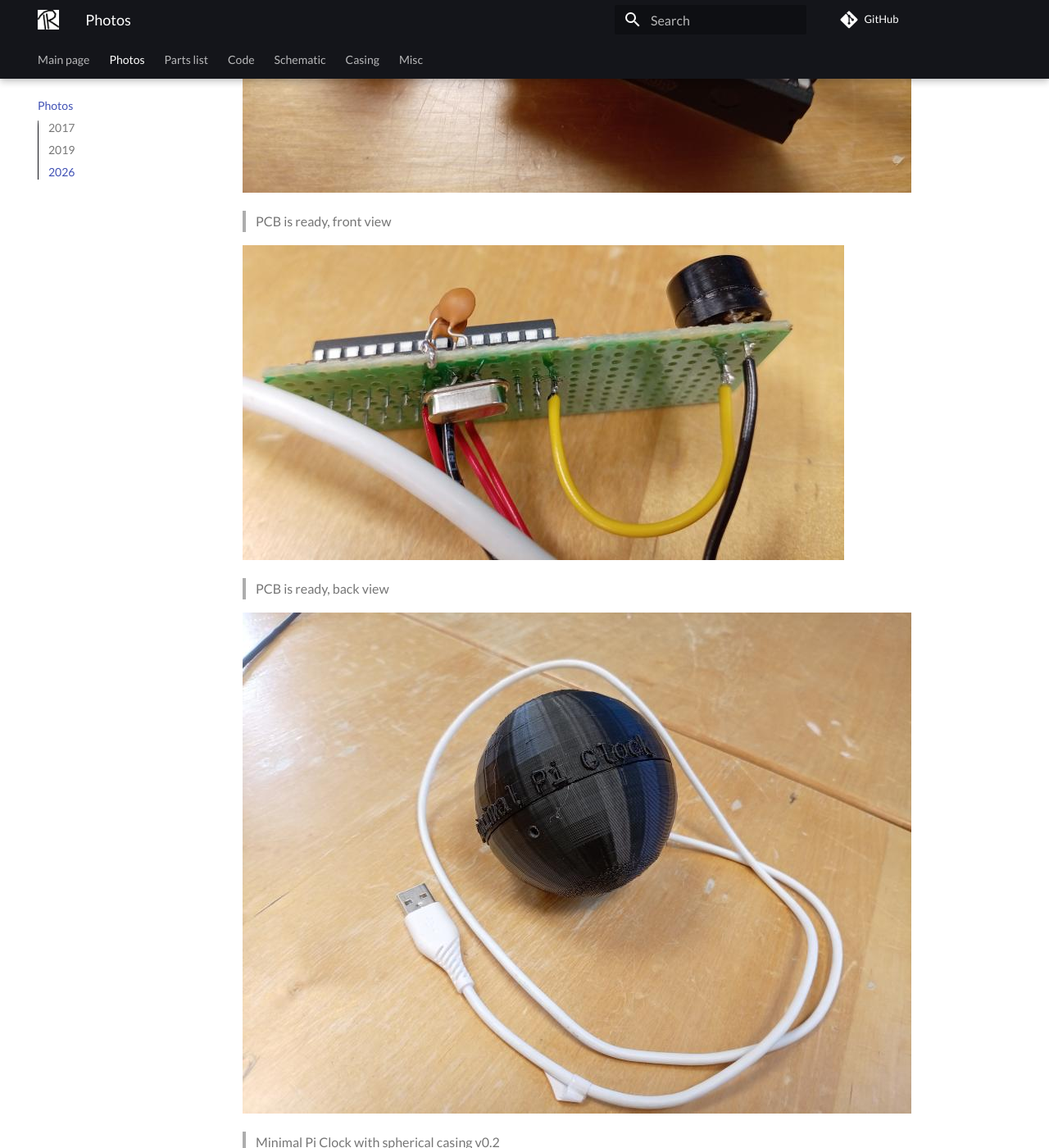
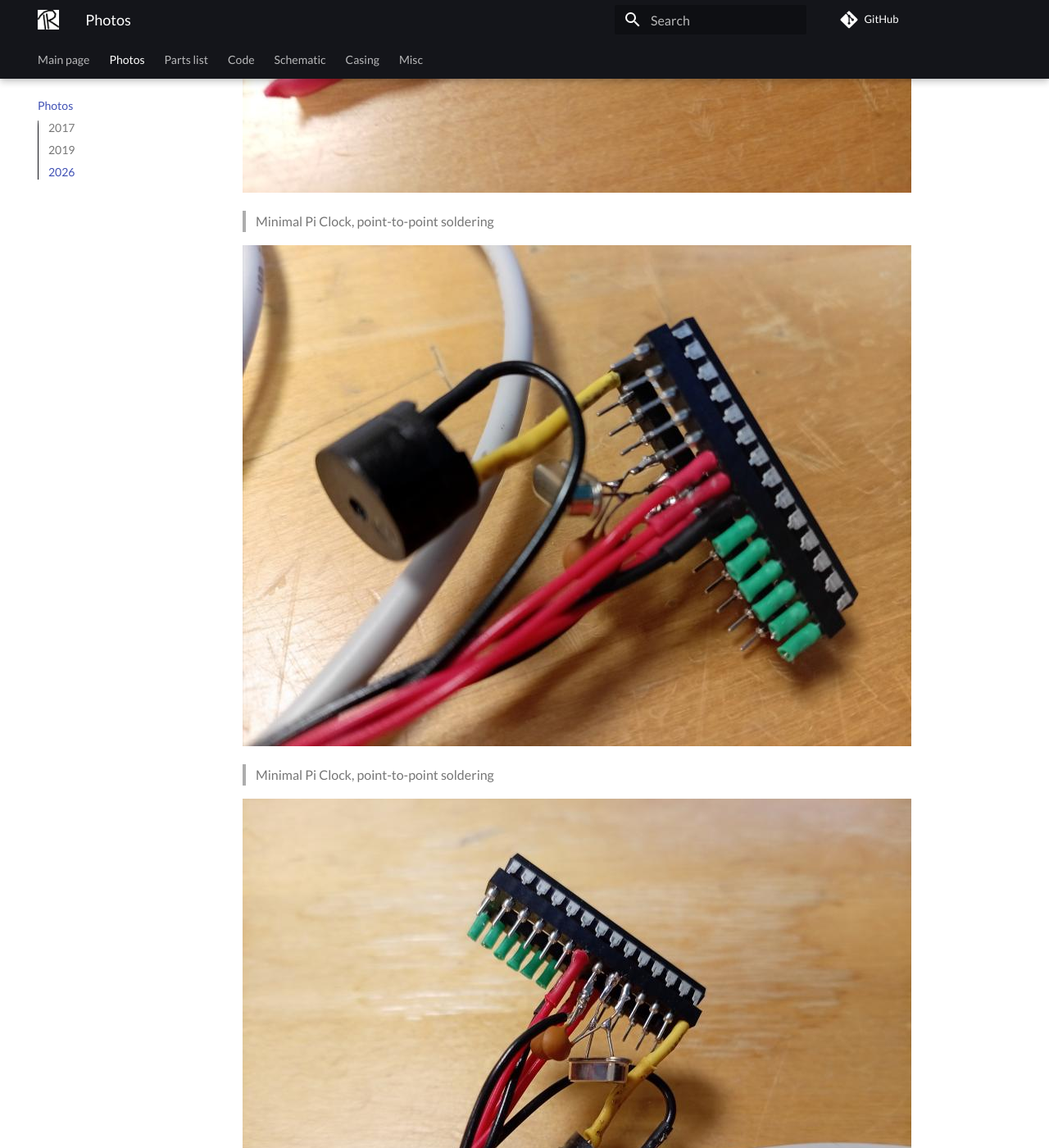
Before and after one commit to richelbilderbeek/MinimalPiClock, an MkDocs documentation site: the page built from docs/photos/README.md, in a window 1280 px wide and 1400 px high, scrolled down 5412 px. Shown: the whole window at 82% size. Built offline with MkDocs 1.6.1 and Material for MkDocs 9.7.7, drawn with Linux system fonts in a browser that asks for light colours; comment, search, counter and statistics services are not loaded; some of the changed text lies outside the part shown.

Commit message:
Add pics

```diff
--- a/docs/photos/README.md
+++ b/docs/photos/README.md
@@ -37,6 +37,18 @@ The Minimal Pi Clock can look many different ways.
 
 ## 2026
 
+![Minimal Pi Clock, point-to-point soldering](20260629_1.jpg)
+
+> Minimal Pi Clock, point-to-point soldering
+
+![Minimal Pi Clock, point-to-point soldering](20260629_2.jpg)
+
+> Minimal Pi Clock, point-to-point soldering
+
+![Minimal Pi Clock, point-to-point soldering](20260629_3.jpg)
+
+> Minimal Pi Clock, point-to-point soldering
+
 ![Minimal Pi Clock in 2026, PCB front view](20260622_pcb_front.jpg)
 
 > PCB is ready, front view
```
Also changed, not shown: docs/photos/20260629_1.jpg (added), docs/photos/20260629_2.jpg (added), docs/photos/20260629_3.jpg (added).
